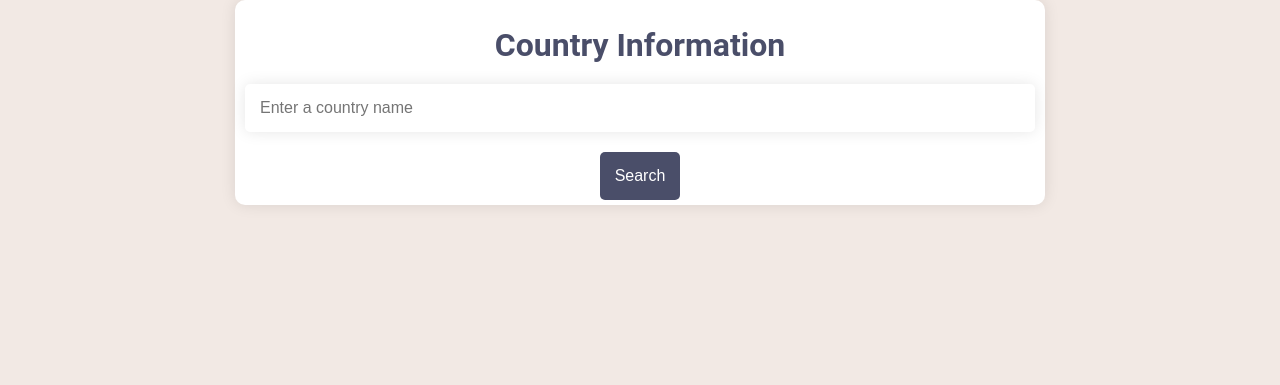
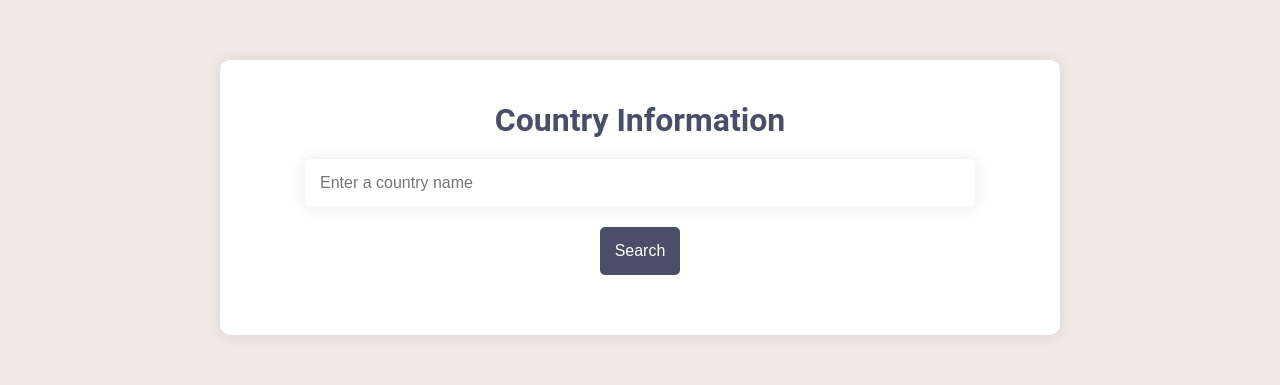
Before and after one commit to segunOluwatayo/Express-React-Project2, a React (Create React App) app in the folder client/: page / in a window 1280 px wide. Shown: the part 108-493 px from the top of the page. Built offline with nearby package versions, Linux system fonts and the light colour scheme.

Commit message:
Adjust styles for smaller screens and landscape orientation

```diff
--- a/client/src/App.css
+++ b/client/src/App.css
@@ -134,53 +134,3 @@ input {
   height: 100%;
   object-fit: contain;
 }
-
-/* Add media queries for different screen sizes and orientations */
-
-@media screen and (max-width: 600px) {
-  /* Adjust the header and footer padding for smaller screens */
-  .header,
-  .footer {
-    padding: 10px;
-  }
-
-  /* Adjust the App margin and padding for smaller screens */
-  .App {
-    margin-top: 80px;
-    padding: 10px;
-  }
-
-  /* Adjust the input width for smaller screens */
-  input {
-    width: 90%;
-  }
-
-  /* Adjust the CountryInfo width for smaller screens */
-  .CountryInfo {
-    width: 90%;
-  }
-}
-
-@media screen and (orientation: landscape) {
-  /* Adjust the header and footer padding for landscape orientation */
-  .header,
-  .footer {
-    padding: 5px;
-  }
-
-  /* Adjust the App margin and padding for landscape orientation */
-  .App {
-    margin-top: 40px;
-    padding: 5px;
-  }
-
-  /* Adjust the input width for landscape orientation */
-  input {
-    width: 95%;
-  }
-
-  /* Adjust the CountryInfo width for landscape orientation */
-  .CountryInfo {
-    width: 95%;
-  }
-}
```
